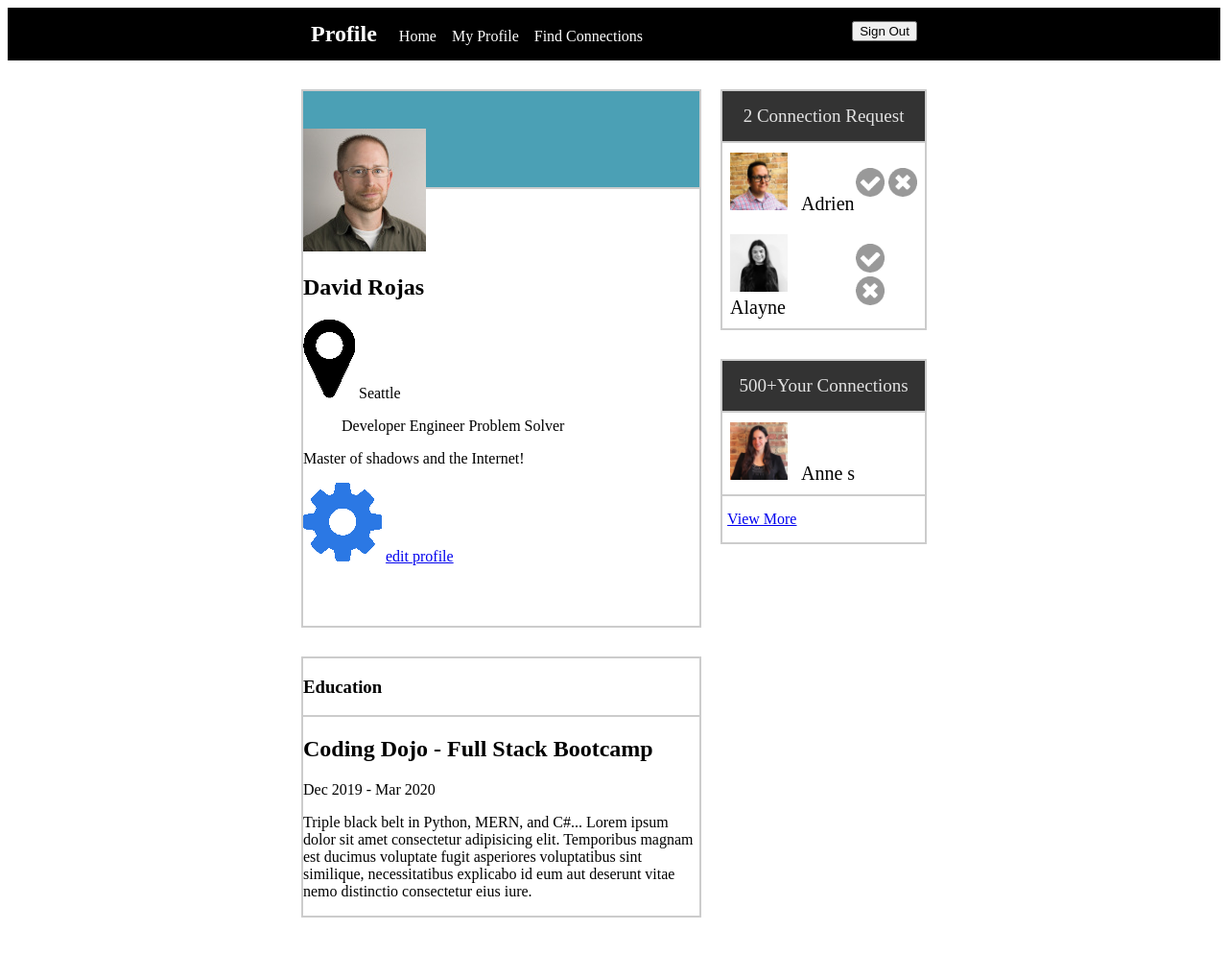
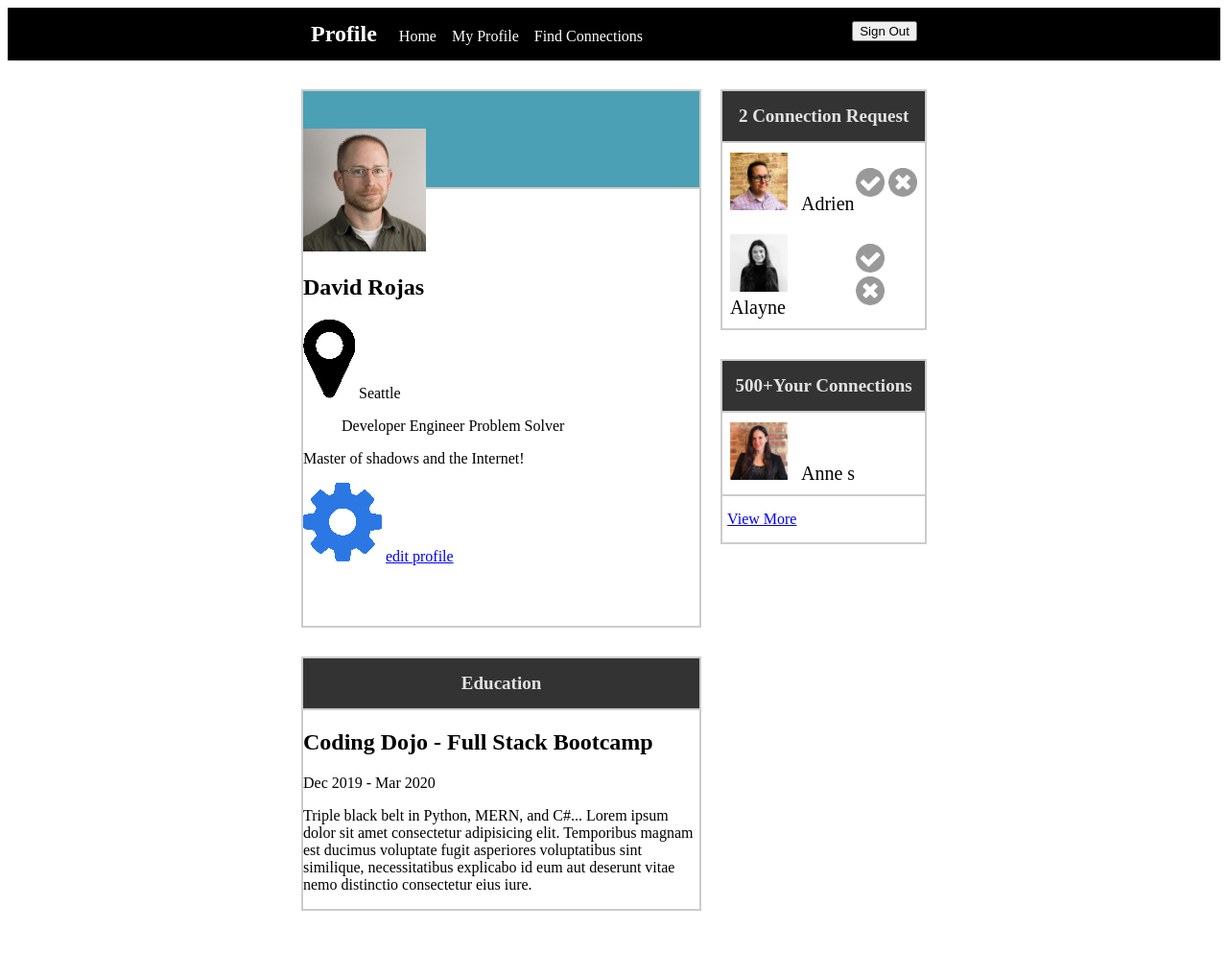
Before and after one commit to Dorc80/PaginaPerfil, a plain HTML site: page index.html in a window 1280 px wide. Shown: the whole page at 96% size. Drawn offline with Linux system fonts and the light colour scheme.

Commit message:
education-article en proceso

```diff
--- a/index.html
+++ b/index.html
@@ -50,9 +50,9 @@
                 </article>
             </section>
             <section class="education">
-                <article class="article">
+                <article class="article education-article">
                     <header>
-                        <h3>Education</h3>
+                        <h4>Education</h4>
                     </header>
                     <div class="content">
                         <h2>Coding Dojo - Full Stack Bootcamp</h2>
@@ -70,7 +70,7 @@
         <section id="connections">
             <section class="connections-request">
                 <article class="article connection-article">
-                    <header><span class="round-con">2</span> Connection Request</header>
+                    <header><h4><span class="round-con">2</span> Connection Request</header></h4>
                     <div class="content">
                         <div class="con-req-row">
                             <div class="con-req-user">
@@ -98,7 +98,7 @@
             <section class="your-conecctions">
                 <article class="article connection-article">
                     <header>
-                        <span>500+</span>Your Connections
+                        <h4><span>500+</span>Your Connections</h4>
                     </header>
                     <div class="content">
                         <div class="con-req-row">
--- a/style.css
+++ b/style.css
@@ -104,7 +104,7 @@ body > main {
     height: 30px;
 }
 
-.connection-article > header {
+.connection-article > header, .education-article > header {
     background-color: #333333;
     padding: 15px 5px;
     color: #e2e2e2;
@@ -112,6 +112,10 @@ body > main {
     font-size: 19px;
 }
 
+.connection-article > header h4, .education-article > header h4 {
+    display: inline;
+}
+
 .connection-article > footer {
     border-top: 2px solid #CCCCCC;
     padding: 15px 5px;
```
